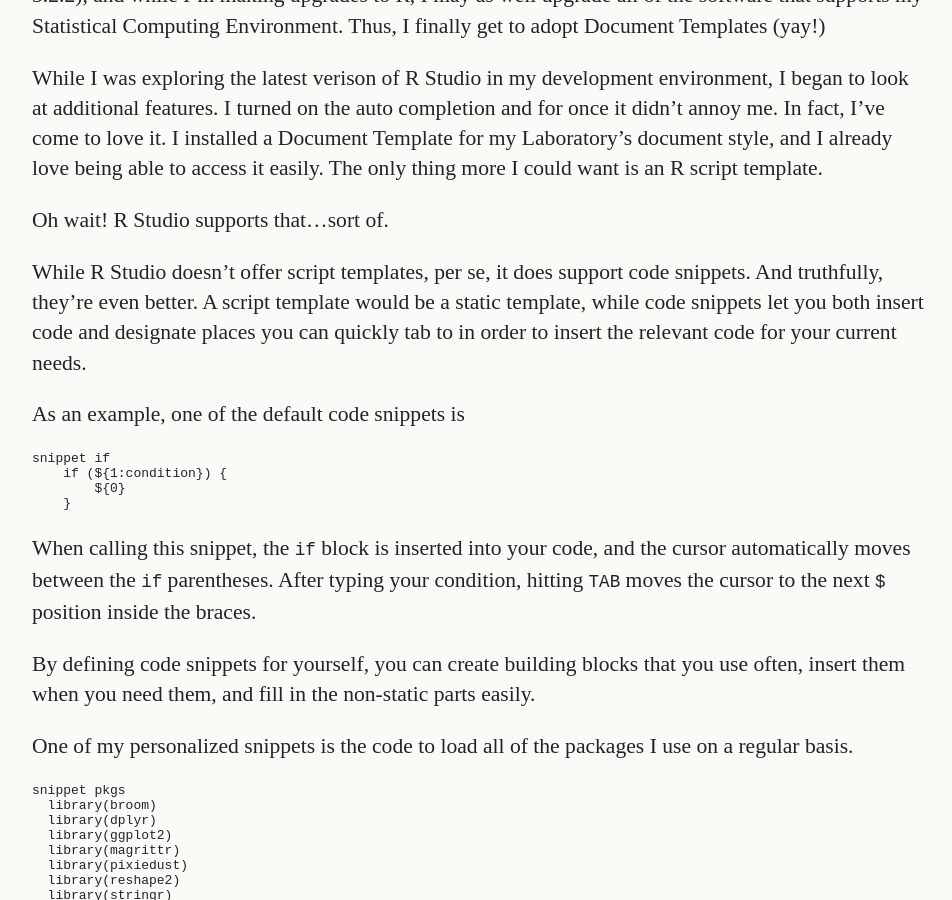
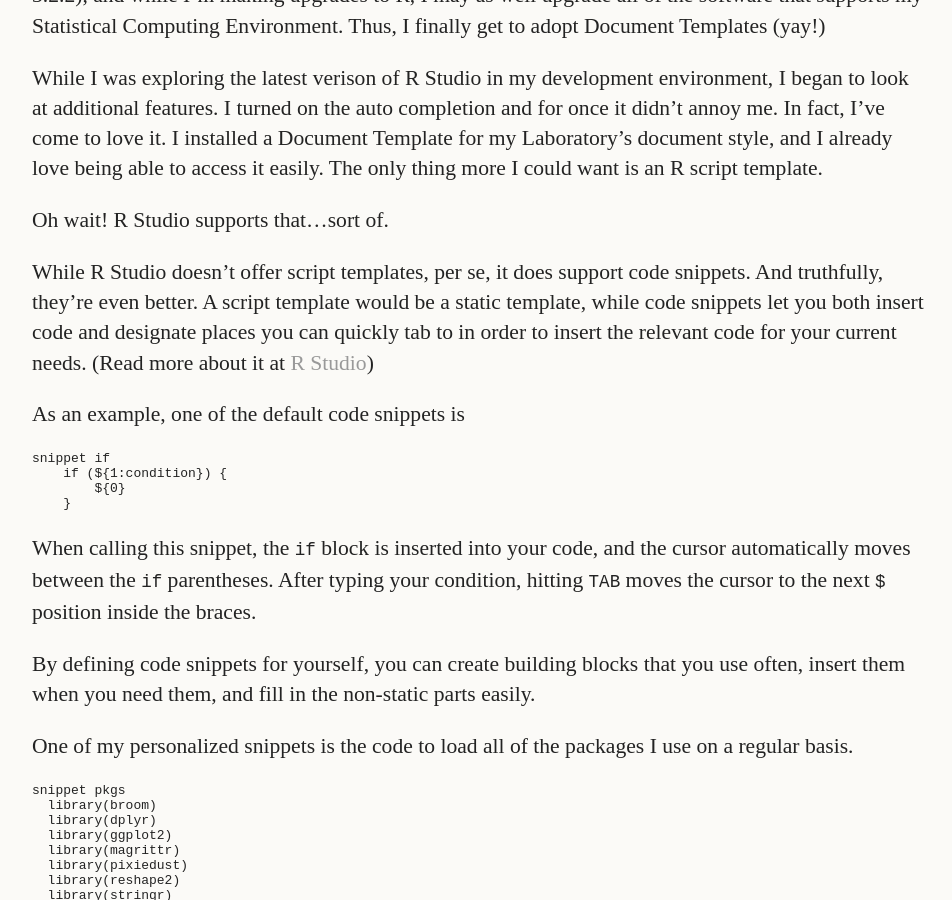
Before and after one commit to nutterb/nutterb.github.com, a Jekyll site: the page built from public/_posts/2017-06-13-rstudio-snippet.md, in a window 1280 px wide and 900 px high, scrolled down 584 px. Shown: the whole window, without its empty margins (160-1112 px from the left). Built offline with Jekyll 4.4.1, drawn with Linux system fonts in a browser that asks for light colours; our own code applies the rules of GitHub Pages for plain Markdown files.

Commit message:
add a link

```diff
--- a/public/_posts/2017-06-13-rstudio-snippet.Rmd
+++ b/public/_posts/2017-06-13-rstudio-snippet.Rmd
@@ -22,7 +22,7 @@
 
 Oh wait!  R Studio supports that...sort of.
 
-While R Studio doesn't offer script templates, per se, it does support code snippets. And truthfully, they're even better. A script template would be a static template, while code snippets let you both insert code and designate places you can quickly tab to in order to insert the relevant code for your current needs.
+While R Studio doesn't offer script templates, per se, it does support code snippets. And truthfully, they're even better. A script template would be a static template, while code snippets let you both insert code and designate places you can quickly tab to in order to insert the relevant code for your current needs. (Read more about it at [R Studio](https://support.rstudio.com/hc/en-us/articles/204463668-Code-Snippets))
 
 As an example, one of the default code snippets is
 
--- a/public/_posts/2017-06-13-rstudio-snippet.md
+++ b/public/_posts/2017-06-13-rstudio-snippet.md
@@ -39,7 +39,8 @@
 code snippets. And truthfully, they're even better. A script template
 would be a static template, while code snippets let you both insert code
 and designate places you can quickly tab to in order to insert the
-relevant code for your current needs.
+relevant code for your current needs. (Read more about it at [R
+Studio](https://support.rstudio.com/hc/en-us/articles/204463668-Code-Snippets))
 
 As an example, one of the default code snippets is
 
```
